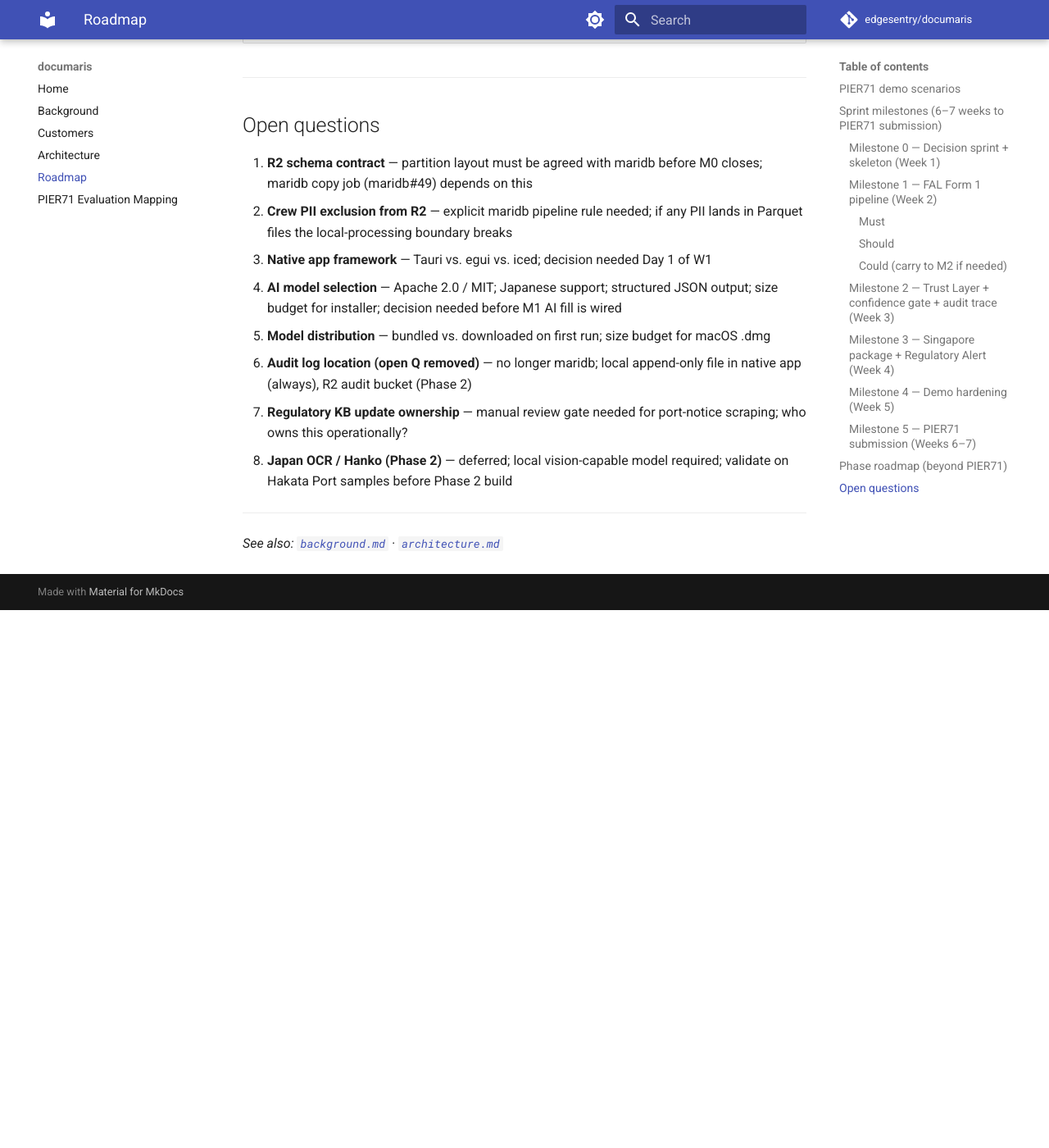
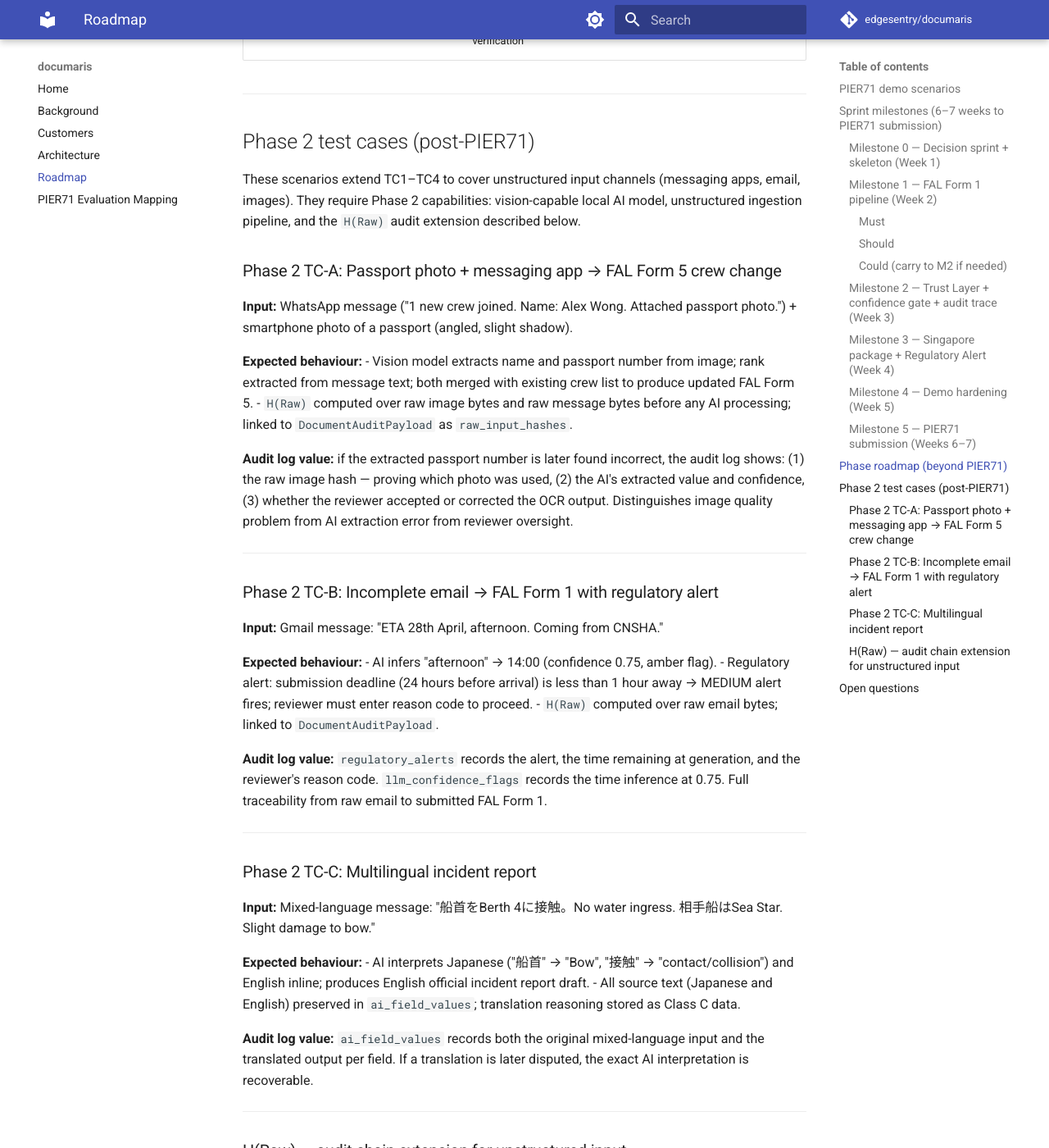
Before and after one commit to edgesentry/documaris, an MkDocs documentation site: the page built from docs/roadmap.md, in a window 1280 px wide and 1400 px high, scrolled down 5708 px. Shown: the whole window at 82% size. Built offline with MkDocs 1.6.1 and Material for MkDocs 9.7.7, drawn with Linux system fonts in a browser that asks for light colours; comment, search, counter and statistics services are not loaded; before the commit the page ends 6452 px from its top, so only the background shows below that; some of the changed text lies outside the part shown.

Commit message:
add Phase 2 test cases and H(Raw) audit chain extension
Phase 2 TC-A: passport photo + messaging app → FAL Form 5 crew change
Phase 2 TC-B: incomplete email → FAL Form 1 with regulatory alert
Phase 2 TC-C: multilingual (JP/EN mixed) incident report

H(Raw): BLAKE3 hash of raw input bytes (image/email/chat) computed by
documaris before AI processing, stored in DocumentAuditPayload as
raw_input_hashes. Extends the audit chain back to the original input
without storing raw content on any server. edgesentry-audit unchanged.

These scenarios require Phase 2 capabilities (vision model, unstructured
ingestion) and are not part of the PIER71 MVP demo.

Co-Authored-By: Claude Sonnet 4.6 <noreply@anthropic.com>

````diff
--- a/docs/roadmap.md
+++ b/docs/roadmap.md
@@ -174,9 +174,77 @@ The demo already runs. M5 is recording and narrative — no new code.
 | Phase | Focus | New capabilities |
 |---|---|---|
 | **1 — PIER71 MVP** | TC1–TC4 demo; Singapore pilot | FAL 1 + FAL 5 + Singapore package; local audit log |
-| **2 — Pilot-ready** | First paying Singapore agent/operator | AIS Voyage Evidence; TC5 offline mode; remote R2 audit bucket sync; Japan package; unstructured ingestion (email/messaging secondary path); TradeTrust Phase 2 |
+| **2 — Pilot-ready** | First paying Singapore agent/operator | AIS Voyage Evidence; TC5 offline mode; remote R2 audit bucket sync; Japan package; unstructured ingestion (email/messaging secondary path); TradeTrust Phase 2; Phase 2 test cases (see below) |
 | **3 — Commercial** | Japan expansion + PIER71-02 PoC | edgesentry-audit extended to shipboard OT; Hanko-Confidence Score (OCR); maridb expanded with engine/sensor logs; immugate commercial audit service |
 | **4 — Platform** | Full trust platform | edgesentry + arktrace + documaris unified; PIER71-12 sensor data verification |
+
+---
+
+## Phase 2 test cases (post-PIER71)
+
+These scenarios extend TC1–TC4 to cover unstructured input channels (messaging apps, email, images). They require Phase 2 capabilities: vision-capable local AI model, unstructured ingestion pipeline, and the `H(Raw)` audit extension described below.
+
+### Phase 2 TC-A: Passport photo + messaging app → FAL Form 5 crew change
+
+**Input:** WhatsApp message ("1 new crew joined. Name: Alex Wong. Attached passport photo.") + smartphone photo of a passport (angled, slight shadow).
+
+**Expected behaviour:**
+- Vision model extracts name and passport number from image; rank extracted from message text; both merged with existing crew list to produce updated FAL Form 5.
+- `H(Raw)` computed over raw image bytes and raw message bytes before any AI processing; linked to `DocumentAuditPayload` as `raw_input_hashes`.
+
+**Audit log value:** if the extracted passport number is later found incorrect, the audit log shows: (1) the raw image hash — proving which photo was used, (2) the AI's extracted value and confidence, (3) whether the reviewer accepted or corrected the OCR output. Distinguishes image quality problem from AI extraction error from reviewer oversight.
+
+---
+
+### Phase 2 TC-B: Incomplete email → FAL Form 1 with regulatory alert
+
+**Input:** Gmail message: "ETA 28th April, afternoon. Coming from CNSHA."
+
+**Expected behaviour:**
+- AI infers "afternoon" → 14:00 (confidence 0.75, amber flag).
+- Regulatory alert: submission deadline (24 hours before arrival) is less than 1 hour away → MEDIUM alert fires; reviewer must enter reason code to proceed.
+- `H(Raw)` computed over raw email bytes; linked to `DocumentAuditPayload`.
+
+**Audit log value:** `regulatory_alerts` records the alert, the time remaining at generation, and the reviewer's reason code. `llm_confidence_flags` records the time inference at 0.75. Full traceability from raw email to submitted FAL Form 1.
+
+---
+
+### Phase 2 TC-C: Multilingual incident report
+
+**Input:** Mixed-language message: "船首をBerth 4に接触。No water ingress. 相手船はSea Star. Slight damage to bow."
+
+**Expected behaviour:**
+- AI interprets Japanese ("船首" → "Bow", "接触" → "contact/collision") and English inline; produces English official incident report draft.
+- All source text (Japanese and English) preserved in `ai_field_values`; translation reasoning stored as Class C data.
+
+**Audit log value:** `ai_field_values` records both the original mixed-language input and the translated output per field. If a translation is later disputed, the exact AI interpretation is recoverable.
+
+---
+
+### H(Raw) — audit chain extension for unstructured input
+
+When a document is generated from unstructured input (image, email, chat message), the audit chain must extend back to the raw input — not just the AI's interpretation of it.
+
+```
+Raw input bytes (image / email / chat)
+    │
+    ▼ H(Raw) = BLAKE3(raw_bytes)    ← computed before any AI processing
+    │
+    ▼ AI extraction / interpretation
+    │
+    ▼ DocumentAuditPayload {
+         raw_input_hashes: [H(Raw), …],   ← links chain back to source
+         ai_field_values,
+         llm_confidence_flags,
+         …
+       }
+    │
+    ▼ edgesentry-audit seal(bytes) → AuditRecord
+```
+
+`H(Raw)` is a BLAKE3 hash of the original bytes, computed by documaris before any AI processing. It is stored in `DocumentAuditPayload.raw_input_hashes` as Class C data (not the content itself — only the hash). This proves which exact input produced which AI interpretation, without storing the raw image or message content on any server.
+
+**Note:** `edgesentry-audit` does not change. It continues to receive opaque bytes and return a sealed record. `H(Raw)` is computed and stored by documaris inside `DocumentAuditPayload`.
 
 ---
 
````
